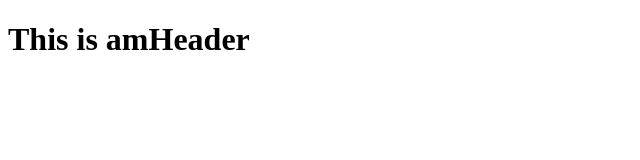
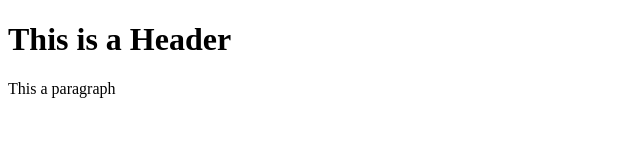
Before and after one commit to mashapadilla/git-test, a plain HTML site: page index.html in a window 1280 px wide. Shown: the whole page, without its empty margins (0-640 px from the left). Drawn offline with Linux system fonts and the light colour scheme.

Commit message:
Second commit

```diff
--- a/index.html
+++ b/index.html
@@ -1,6 +1,7 @@
 <!DOCTYPE html>
 <html>
     <body>
-        <h1>This is amHeader</h1>
+        <h1>This is a Header</h1>
+        <p>This a paragraph</p>
     </body>
 </html>
```
